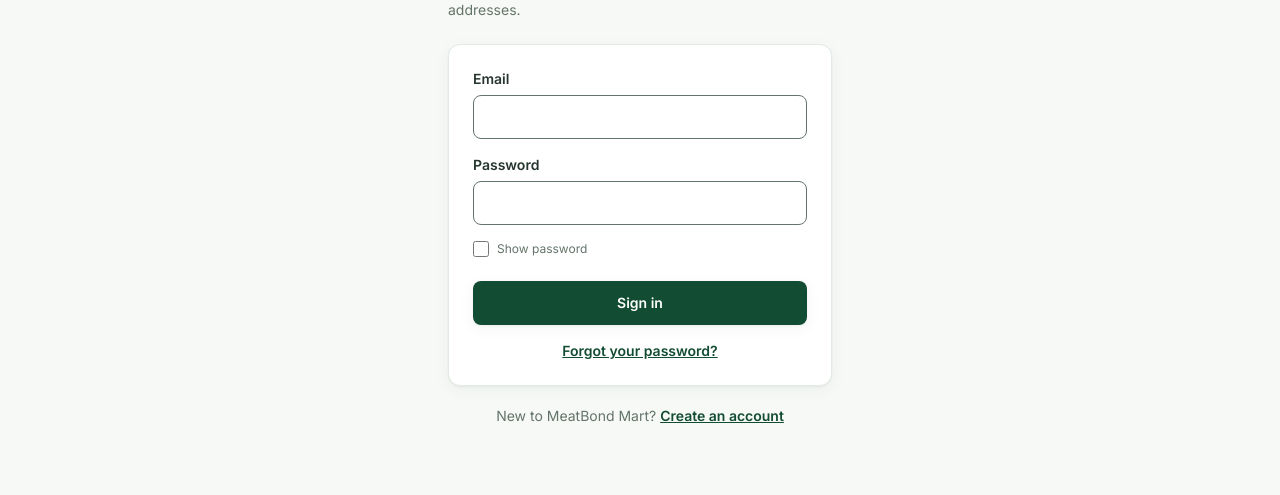
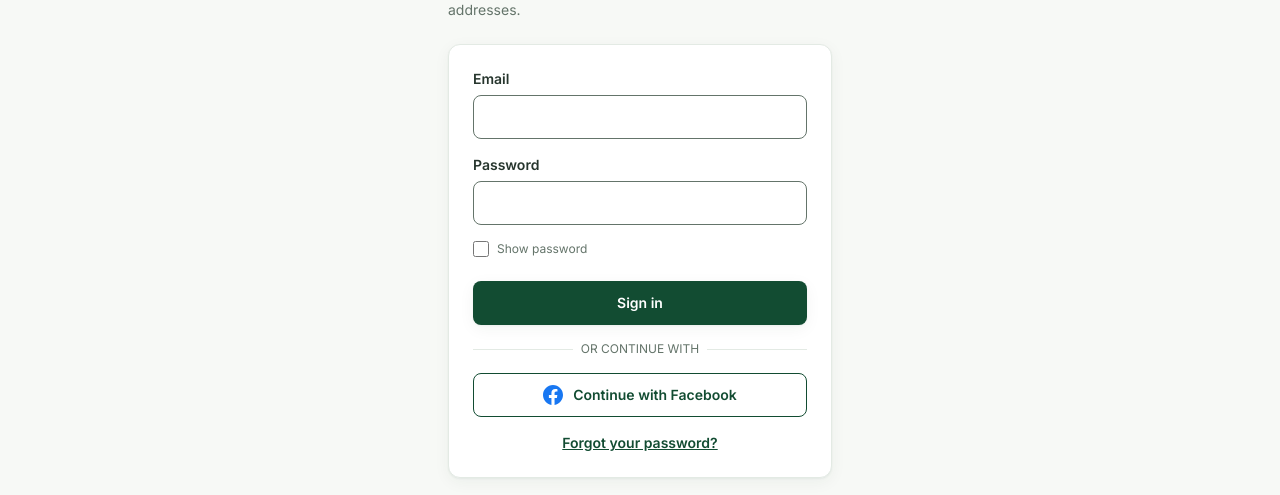
Before and after one commit to meatbondfoods/dbo-website, a Next.js app: page /login in a window 1280 px wide. Shown: the part 305-800 px from the top of the page. Built offline with nearby package versions, Linux system fonts and the light colour scheme; no server answers.

Commit message:
feat(auth): configure Facebook Login via Supabase OAuth with fallback demo handler

```diff
--- /dev/null
+++ b/src/app/api/auth/oauth/route.ts
@@ -0,0 +1,42 @@
+import { NextResponse } from "next/server";
+import { authMode } from "@/lib/auth/config";
+import { getOAuthUrl } from "@/lib/auth/service";
+import { cookies } from "next/headers";
+import * as demo from "@/lib/auth/demoAccounts";
+
+export async function GET(req: Request) {
+  const url = new URL(req.url);
+  const provider = url.searchParams.get("provider");
+  const next = url.searchParams.get("next") ?? "/account";
+  const safeNext = next.startsWith("/") && !next.startsWith("//") ? next : "/account";
+
+  if (provider !== "facebook") {
+    return NextResponse.redirect(new URL("/login?error=invalid_provider", url.origin));
+  }
+
+  const mode = authMode();
+
+  if (mode === "demo") {
+    // In local development demo mode, simulate Facebook OAuth sign in
+    const r = demo.demoOAuthLogin("demo.facebook.customer@example.com", "Facebook Customer");
+    const cookieStore = await cookies();
+    cookieStore.set("mart_session", r.sessionToken, {
+      httpOnly: true,
+      sameSite: "lax",
+      secure: false,
+      path: "/",
+      maxAge: demo.SESSION_TTL / 1000,
+    });
+    return NextResponse.redirect(new URL(safeNext, url.origin));
+  }
+
+  if (mode === "supabase") {
+    const oauth = await getOAuthUrl("facebook", safeNext);
+    if (oauth.url) {
+      return NextResponse.redirect(oauth.url);
+    }
+    return NextResponse.redirect(new URL("/login?error=oauth_init_failed", url.origin));
+  }
+
+  return NextResponse.redirect(new URL("/login?error=auth_off", url.origin));
+}
--- a/src/app/auth/callback/route.ts
+++ b/src/app/auth/callback/route.ts
@@ -2,12 +2,12 @@ import { NextResponse } from "next/server";
 import { authMode } from "@/lib/auth/config";
 import { exchangeCode } from "@/lib/auth/supabaseAccounts";
 
-// Supabase email links (verification and password recovery) land here with a one-time ?code=.
+// Supabase email links (verification and password recovery) and OAuth callbacks land here with a one-time ?code=.
 // Inactive unless Supabase auth mode is configured.
 export async function GET(req: Request) {
   const url = new URL(req.url);
-  const next = url.searchParams.get("next") ?? "/login";
-  const safeNext = next.startsWith("/") && !next.startsWith("//") ? next : "/login";     // no open redirects
+  const next = url.searchParams.get("next") ?? "/account";
+  const safeNext = next.startsWith("/") && !next.startsWith("//") ? next : "/account";     // no open redirects
   if (authMode() !== "supabase") return NextResponse.redirect(new URL("/login", url.origin));
   const code = url.searchParams.get("code");
   const ok = code ? await exchangeCode(code) : false;
--- a/src/components/auth/forms.tsx
+++ b/src/components/auth/forms.tsx
@@ -32,6 +32,32 @@ function PasswordField({ label, name, error, hint, autoComplete }: { label: stri
     </div>
   );
 }
+
+function SocialDivider() {
+  return (
+    <div className="relative my-2">
+      <div className="absolute inset-0 flex items-center"><div className="w-full border-t border-hairline" /></div>
+      <div className="relative flex justify-center text-xs uppercase"><span className="bg-white px-2 text-ink-soft">Or continue with</span></div>
+    </div>
+  );
+}
+
+export function FacebookLoginButton({ next }: { next?: string | null }) {
+  const href = `/api/auth/oauth?provider=facebook${next ? `&next=${encodeURIComponent(next)}` : ""}`;
+  return (
+    <a
+      href={href}
+      className="btn-outline flex w-full items-center justify-center gap-2.5 text-sm font-semibold hover:border-[#1877F2]/50 hover:bg-[#1877F2]/5"
+      aria-label="Continue with Facebook"
+    >
+      <svg className="h-5 w-5 fill-[#1877F2]" viewBox="0 0 24 24" aria-hidden="true">
+        <path d="M24 12.073c0-6.627-5.373-12-12-12s-12 5.373-12 12c0 5.99 4.388 10.954 10.125 11.854v-8.385H7.078v-3.47h3.047V9.43c0-3.007 1.792-4.669 4.533-4.669 1.312 0 2.686.235 2.686.235v2.953H15.83c-1.491 0-1.956.925-1.956 1.874v2.25h3.328l-.532 3.47h-2.796v8.385C19.612 23.027 24 18.062 24 12.073z" />
+      </svg>
+      Continue with Facebook
+    </a>
+  );
+}
+
 const form = (e: React.FormEvent<HTMLFormElement>) => Object.fromEntries(new FormData(e.currentTarget)) as Record<string, string>;
 
 export function LoginForm() {
@@ -48,13 +74,23 @@ export function LoginForm() {
     <form onSubmit={submit} className="space-y-4" noValidate>
       {verified && <Notice kind="ok">Email verified. You can sign in now.</Notice>}
       {reset && <Notice kind="ok">Password updated. Please sign in with your new password.</Notice>}
-      {linkErr && <Notice kind="error">That link is invalid or has expired.</Notice>}
+      {linkErr && (
+        <Notice kind="error">
+          {linkErr === "oauth_init_failed"
+            ? "Could not connect to Facebook. Please verify Facebook provider is configured in Supabase."
+            : linkErr === "auth_off"
+            ? "Facebook login is not available yet."
+            : "That link is invalid or has expired."}
+        </Notice>
+      )}
       <TextInput label="Email" name="email" type="email" required autoComplete="email" />
       <PasswordField label="Password" name="password" autoComplete="current-password" />
       {err && <Notice kind="error">{err}</Notice>}
       {unverified && <Button type="button" variant="outline" onClick={async () => { const r = await post("/api/auth/resend", { email: unverified }); setDev(r.data.devLink); setErr(r.data.message ?? ""); }}>Resend verification email</Button>}
       <DevLink href={dev} />
       <Button className="w-full" disabled={busy}>{busy ? "Signing in…" : "Sign in"}</Button>
+      <SocialDivider />
+      <FacebookLoginButton next={sp.get("next")} />
       <p className="text-center text-sm"><Link href="/forgot-password" className="font-semibold text-brand underline">Forgot your password?</Link></p>
     </form>
   );
@@ -81,6 +117,8 @@ export function RegisterForm() {
       <TextInput label="Confirm password" name="confirm" type="password" required autoComplete="new-password" error={fe.confirm?.[0]} />
       {err && <Notice kind="error">{err}</Notice>}
       <Button className="w-full" disabled={busy}>{busy ? "Creating account…" : "Create account"}</Button>
+      <SocialDivider />
+      <FacebookLoginButton />
       <p className="text-center text-xs text-ink-soft">By registering you agree to our <Link href="/terms" className="underline">terms</Link> and <Link href="/privacy-policy" className="underline">privacy policy</Link>.</p>
     </form>
   );
--- a/src/lib/auth/demoAccounts.ts
+++ b/src/lib/auth/demoAccounts.ts
@@ -99,3 +99,17 @@ export async function ensureDevAdmin(email = "admin@mart.local"): Promise<{ emai
   store.setAdmin(user.id, "owner");
   return { email, password };
 }
+
+/** Simulates third-party social OAuth sign-in (e.g. Facebook) in the local dev environment. */
+export function demoOAuthLogin(email = "demo.facebook.customer@example.com", name = "Facebook Customer"): { ok: true; sessionToken: string } {
+  let user = store.findUserByEmail(email);
+  if (!user) {
+    user = store.createUser(email, "social-auth-no-password", { name, phone: "" })!;
+  }
+  if (!user.verifiedAt) {
+    store.updateUser(user.id, { verifiedAt: new Date().toISOString() });
+    store.ensureCustomer(user.id, name, "");
+  }
+  const sessionToken = store.createSession(user.id, "customer", SESSION_TTL);
+  return { ok: true, sessionToken };
+}
--- a/src/lib/auth/service.ts
+++ b/src/lib/auth/service.ts
@@ -66,6 +66,18 @@ export async function resetPassword(token: string, password: string): Promise<Ok
   return mode === "demo" ? demo.resetPassword(token, password) : { ok: false, error: "Accounts are not available yet." };
 }
 
+export async function getOAuthUrl(provider: "facebook", next = "/account"): Promise<{ url?: string; error?: string }> {
+  const mode = authMode();
+  if (mode === "supabase") {
+    const url = await supa.getOAuthUrl(provider, next);
+    return url ? { url } : { error: "Could not initialize Facebook login." };
+  }
+  if (mode === "demo") {
+    return { url: `/api/auth/oauth?provider=${provider}&next=${encodeURIComponent(next)}` };
+  }
+  return { error: "Accounts are not available yet." };
+}
+
 // ---- profile + addresses (the customerId always comes from the verified session, never from the request) ----
 export async function updateProfile(u: AccountUser, p: ProfileInput): Promise<boolean> {
   if (authMode() === "supabase") return supa.updateProfile(u.customerId, p);
--- a/src/lib/auth/supabaseAccounts.ts
+++ b/src/lib/auth/supabaseAccounts.ts
@@ -56,17 +56,33 @@ export async function exchangeCode(code: string): Promise<boolean> {
   return !error;
 }
 
+export async function getOAuthUrl(provider: "facebook", next = "/account"): Promise<string | null> {
+  const sb = await client();
+  const safeNext = next.startsWith("/") && !next.startsWith("//") ? next : "/account";
+  const redirectTo = `${site()}/auth/callback?next=${encodeURIComponent(safeNext)}`;
+  const { data, error } = await sb.auth.signInWithOAuth({
+    provider,
+    options: {
+      redirectTo,
+      scopes: "email,public_profile",
+    },
+  });
+  if (error || !data.url) return null;
+  return data.url;
+}
+
 /** getUser() asks Supabase to validate the JWT; the role/ownership is enforced again by RLS in the database. */
 export async function currentCustomer(): Promise<AccountUser | null> {
   const sb = await client();
   const { data: { user } } = await sb.auth.getUser();
   if (!user || !user.email_confirmed_at) return null;
-  const meta = user.user_metadata as { full_name?: string; phone?: string };
+  const meta = user.user_metadata as { full_name?: string; name?: string; phone?: string };
+  const name = meta.full_name || meta.name || "Customer";
   // register_web_customer() is idempotent and issues the permanent MBM-CUS id from a database sequence.
-  const { data, error } = await sb.rpc("register_web_customer", { p_full_name: meta.full_name ?? "Customer", p_phone: meta.phone ?? "" });
+  const { data, error } = await sb.rpc("register_web_customer", { p_full_name: name, p_phone: meta.phone ?? "" });
   if (error || !data) return null;
   const row = Array.isArray(data) ? data[0] : data;
-  return { customerId: row.customer_id, customerCode: row.customer_code, email: user.email!, fullName: row.full_name, phone: row.phone ?? "" };
+  return { customerId: row.customer_id, customerCode: row.customer_code, email: user.email ?? "", fullName: row.full_name, phone: row.phone ?? "" };
 }
 
 export async function updateProfile(customerId: string, p: ProfileInput) {
```
Also changed, not shown: 1 other file (tests, documents, lock files or other folders).
